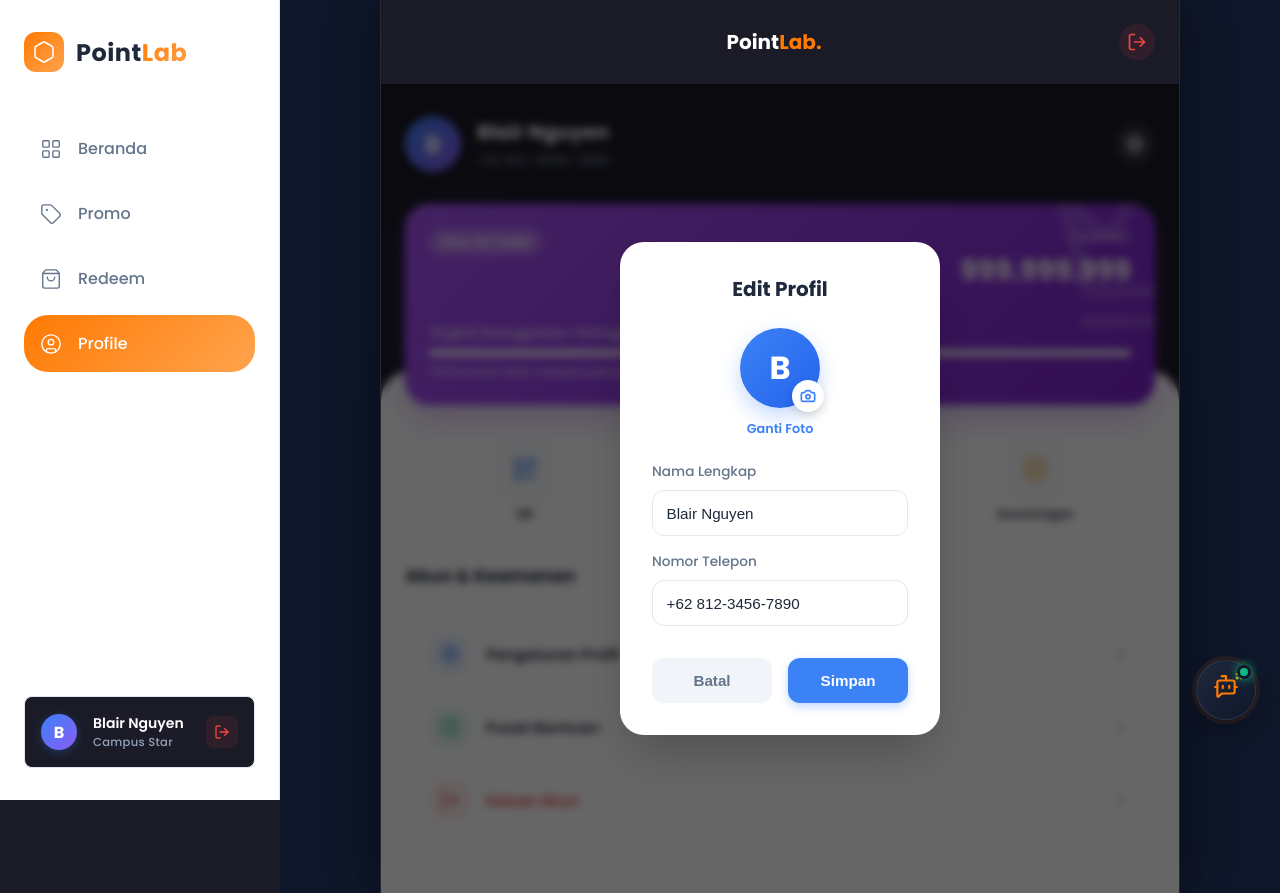
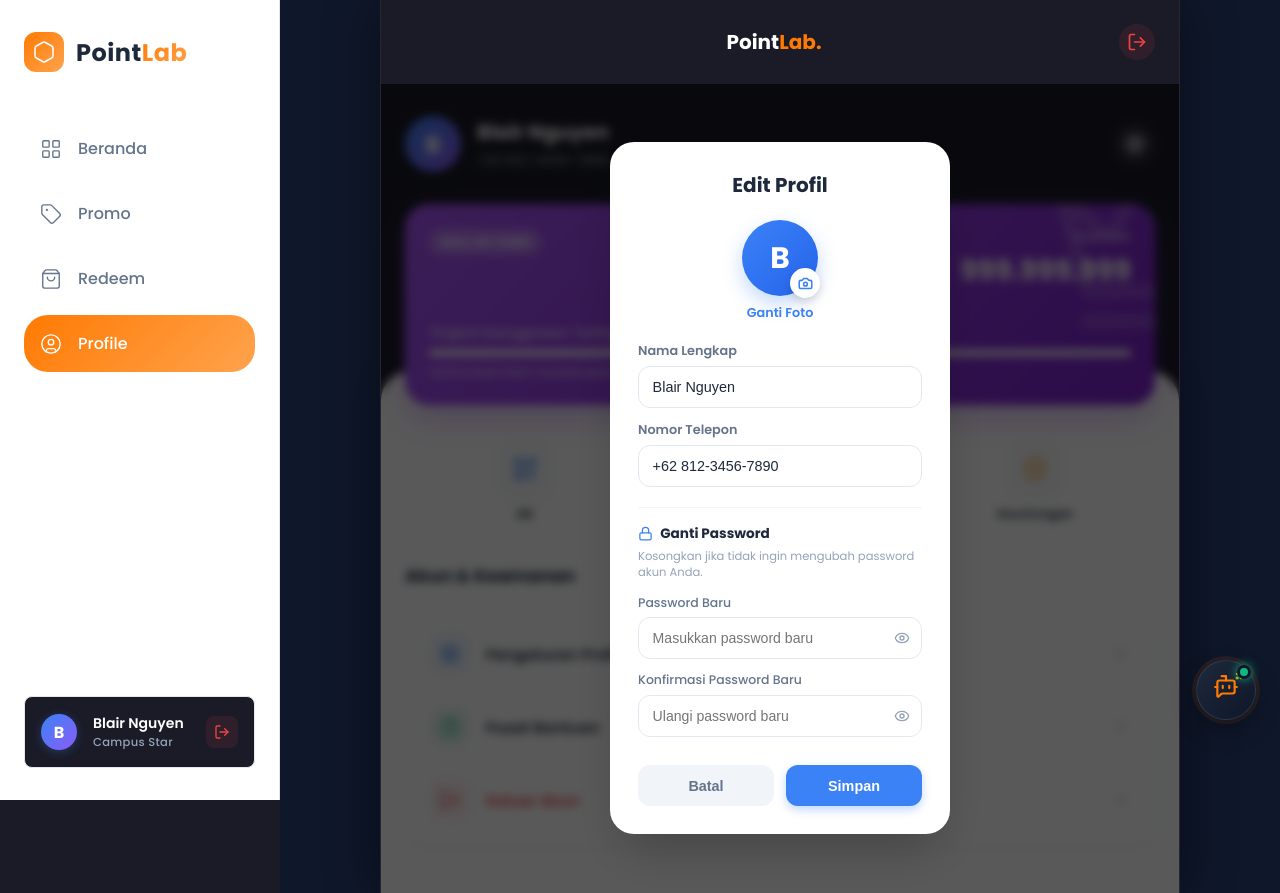
Before and after one commit to Ayeshaalsidiq/PointLab, a React (Vite) app: page /membership in a window 1280 px wide. Both pictures are taken after a click on the element 1135 px from the left and 144 px from the top of the page. Built offline with nearby package versions, Linux system fonts and the light colour scheme.

Commit message:
feat: tambah pop up konfirmasi hapus riwayat chat dan form edit password di profil

```diff
--- a/src/pages/AIChat.jsx
+++ b/src/pages/AIChat.jsx
@@ -3,7 +3,7 @@ import { useNavigate, useLocation } from 'react-router-dom';
 import {
   ArrowLeft, Send, Sparkles, User, Copy, Check,
   Utensils, MapPin, Coins, Ticket, History, Plus,
-  Trash2, X, MessageSquare, Clock
+  Trash2, X, MessageSquare, Clock, AlertTriangle
 } from 'lucide-react';
 
 // Knowledge Resolver Mandiri jika RAG/Gemini mengalami kendala/limit
@@ -247,6 +247,7 @@ const AIChat = () => {
   });
 
   const [showHistoryDrawer, setShowHistoryDrawer] = useState(false);
+  const [showClearConfirmModal, setShowClearConfirmModal] = useState(false);
   const [inputValue, setInputValue] = useState('');
   const [isTyping, setIsTyping] = useState(false);
   const [copiedId, setCopiedId] = useState(null);
@@ -489,12 +490,15 @@ Jawab ramah, padat, dan jangan pakai nomor sitasi seperti [1].`;
   };
 
   const handleClearAllHistory = () => {
-    if (window.confirm("Hapus semua riwayat sesi obrolan?")) {
-      const brandNew = createNewSessionObject();
-      setSessions([brandNew]);
-      setActiveSessionId(brandNew.id);
-      setShowHistoryDrawer(false);
-    }
+    setShowClearConfirmModal(true);
+  };
+
+  const confirmClearAllHistory = () => {
+    const brandNew = createNewSessionObject();
+    setSessions([brandNew]);
+    setActiveSessionId(brandNew.id);
+    setShowClearConfirmModal(false);
+    setShowHistoryDrawer(false);
   };
 
   // Kartu rekomendasi pertanyaan
@@ -903,6 +907,92 @@ Jawab ramah, padat, dan jangan pakai nomor sitasi seperti [1].`;
         </div>
       )}
 
+      {/* Pop-up Konfirmasi Hapus Seluruh Riwayat Chat */}
+      {showClearConfirmModal && (
+        <div
+          style={{
+            position: 'fixed', inset: 0, zIndex: 120,
+            background: 'rgba(15, 23, 42, 0.65)',
+            backdropFilter: 'blur(6px)',
+            display: 'flex', justifyContent: 'center', alignItems: 'center',
+            padding: '1.5rem',
+            animation: 'fade-in 0.2s ease-out'
+          }}
+          onClick={() => setShowClearConfirmModal(false)}
+        >
+          <div
+            style={{
+              background: '#FFFFFF',
+              borderRadius: '24px',
+              padding: '2rem 1.75rem',
+              width: '100%',
+              maxWidth: '340px',
+              display: 'flex',
+              flexDirection: 'column',
+              alignItems: 'center',
+              textAlign: 'center',
+              boxShadow: '0 25px 50px -12px rgba(0, 0, 0, 0.25)',
+              border: '1px solid #E2E8F0',
+              animation: 'fade-in 0.25s ease-out'
+            }}
+            onClick={(e) => e.stopPropagation()}
+          >
+            {/* Warning Icon Badge */}
+            <div style={{
+              width: '60px', height: '60px', borderRadius: '50%',
+              background: '#FEE2E2', border: '1px solid #FECACA',
+              display: 'flex', justifyContent: 'center', alignItems: 'center',
+              color: '#EF4444', marginBottom: '1.25rem',
+              boxShadow: '0 8px 20px rgba(239, 68, 68, 0.15)'
+            }}>
+              <AlertTriangle size={30} strokeWidth={2.2} />
+            </div>
+
+            {/* Title & Message */}
+            <h3 style={{ margin: '0 0 0.5rem 0', fontSize: '1.2rem', fontWeight: 700, color: '#1E293B', fontFamily: 'Poppins, sans-serif' }}>
+              Hapus Semua Riwayat?
+            </h3>
+            <p style={{ margin: '0 0 1.75rem 0', fontSize: '0.875rem', color: '#64748B', lineHeight: 1.5 }}>
+              Seluruh sesi obrolan yang tersimpan akan dihapus secara permanen. Tindakan ini tidak dapat dibatalkan.
+            </p>
+
+            {/* Action Buttons */}
+            <div style={{ display: 'flex', gap: '0.75rem', width: '100%' }}>
+              <button
+                onClick={() => setShowClearConfirmModal(false)}
+                style={{
+                  flex: 1, padding: '0.85rem',
+                  background: '#F1F5F9', border: 'none',
+                  borderRadius: '14px', color: '#64748B',
+                  fontWeight: 600, fontSize: '0.9rem',
+                  cursor: 'pointer', transition: 'all 0.2s'
+                }}
+                onMouseOver={(e) => e.currentTarget.style.background = '#E2E8F0'}
+                onMouseOut={(e) => e.currentTarget.style.background = '#F1F5F9'}
+              >
+                Batal
+              </button>
+              <button
+                onClick={confirmClearAllHistory}
+                style={{
+                  flex: 1, padding: '0.85rem',
+                  background: 'linear-gradient(135deg, #EF4444 0%, #DC2626 100%)',
+                  border: 'none', borderRadius: '14px',
+                  color: '#FFFFFF', fontWeight: 700, fontSize: '0.9rem',
+                  cursor: 'pointer', boxShadow: '0 4px 12px rgba(239, 68, 68, 0.3)',
+                  transition: 'all 0.2s', display: 'flex', alignItems: 'center', justifyContent: 'center', gap: '0.35rem'
+                }}
+                onMouseOver={(e) => e.currentTarget.style.opacity = '0.9'}
+                onMouseOut={(e) => e.currentTarget.style.opacity = '1'}
+              >
+                <Trash2 size={16} />
+                <span>Hapus Semua</span>
+              </button>
+            </div>
+          </div>
+        </div>
+      )}
+
       {/* Main Conversation Feed */}
       <div style={{
         flex: 1,
--- a/src/pages/Membership.jsx
+++ b/src/pages/Membership.jsx
@@ -1,4 +1,4 @@
-import { Crown, CheckCircle2, ShieldCheck, Settings, LogOut, ChevronRight, Wallet, Clock, HelpCircle, QrCode, Star, Camera } from 'lucide-react';
+import { Crown, CheckCircle2, ShieldCheck, Settings, LogOut, ChevronRight, Wallet, Clock, HelpCircle, QrCode, Star, Camera, Lock, Eye, EyeOff } from 'lucide-react';
 import { useNavigate } from 'react-router-dom';
 import { useState } from 'react';
 import { useUser } from '../context/UserContext';
@@ -10,15 +10,59 @@ const Membership = () => {
   const [showEditProfileModal, setShowEditProfileModal] = useState(false);
   const [showBenefitModal, setShowBenefitModal] = useState(false);
   const [showHelpModal, setShowHelpModal] = useState(false);
-  const [profileName, setProfileName] = useState('Blair Nguyen');
-  const [profilePhone, setProfilePhone] = useState('+62 812-3456-7890');
-  const [profileImage, setProfileImage] = useState(null);
+  const [profileName, setProfileName] = useState(() => localStorage.getItem('pointlab_user_name') || 'Blair Nguyen');
+  const [profilePhone, setProfilePhone] = useState(() => localStorage.getItem('pointlab_user_phone') || '+62 812-3456-7890');
+  const [profileImage, setProfileImage] = useState(() => localStorage.getItem('pointlab_user_image') || null);
   const [showToast, setShowToast] = useState(false);
+  const [toastMessage, setToastMessage] = useState('Profil berhasil diperbarui!');
+
+  // State untuk Edit Password
+  const [password, setPassword] = useState('');
+  const [confirmPassword, setConfirmPassword] = useState('');
+  const [showNewPassword, setShowNewPassword] = useState(false);
+  const [showConfirmPassword, setShowConfirmPassword] = useState(false);
+  const [passwordError, setPasswordError] = useState('');
 
   const handleImageChange = (e) => {
     if (e.target.files && e.target.files[0]) {
-      setProfileImage(URL.createObjectURL(e.target.files[0]));
+      const url = URL.createObjectURL(e.target.files[0]);
+      setProfileImage(url);
+      localStorage.setItem('pointlab_user_image', url);
     }
+  };
+
+  const handleSaveProfile = () => {
+    // Validasi Password jika diisi
+    if (password.trim() || confirmPassword.trim()) {
+      if (password.length < 6) {
+        setPasswordError('Password baru minimal 6 karakter.');
+        return;
+      }
+      if (password !== confirmPassword) {
+        setPasswordError('Konfirmasi password tidak cocok.');
+        return;
+      }
+      localStorage.setItem('pointlab_user_password', password);
+    }
+
+    localStorage.setItem('pointlab_user_name', profileName);
+    localStorage.setItem('pointlab_user_phone', profilePhone);
+
+    // Reset input password & error
+    setPassword('');
+    setConfirmPassword('');
+    setPasswordError('');
+    setShowEditProfileModal(false);
+    setToastMessage('Profil & password berhasil diperbarui!');
+    setShowToast(true);
+    setTimeout(() => setShowToast(false), 3000);
+  };
+
+  const handleCloseEditProfile = () => {
+    setPassword('');
+    setConfirmPassword('');
+    setPasswordError('');
+    setShowEditProfileModal(false);
   };
 
   return (
@@ -188,38 +232,102 @@ const Membership = () => {
 
       {/* Edit Profile Modal */}
       {showEditProfileModal && (
-        <div style={{ position: 'fixed', top: 0, left: 0, right: 0, bottom: 0, background: 'rgba(0,0,0,0.6)', zIndex: 100, display: 'flex', justifyContent: 'center', alignItems: 'center', padding: '1.5rem', backdropFilter: 'blur(4px)' }}>
-          <div className="animate-fade-in" style={{ background: 'white', borderRadius: '24px', padding: '2rem', width: '100%', maxWidth: '320px', display: 'flex', flexDirection: 'column', boxShadow: '0 25px 50px -12px rgba(0, 0, 0, 0.25)' }}>
-            <h3 style={{ margin: '0 0 1.5rem 0', color: '#1E293B', textAlign: 'center', fontSize: '1.25rem', fontWeight: 700 }}>Edit Profil</h3>
+        <div style={{ position: 'fixed', top: 0, left: 0, right: 0, bottom: 0, background: 'rgba(0,0,0,0.65)', zIndex: 100, display: 'flex', justifyContent: 'center', alignItems: 'center', padding: '1.5rem', backdropFilter: 'blur(5px)' }}>
+          <div className="animate-fade-in" style={{ background: 'white', borderRadius: '24px', padding: '1.75rem', width: '100%', maxWidth: '340px', maxHeight: '90vh', overflowY: 'auto', display: 'flex', flexDirection: 'column', boxShadow: '0 25px 50px -12px rgba(0, 0, 0, 0.25)' }}>
+            <h3 style={{ margin: '0 0 1.25rem 0', color: '#1E293B', textAlign: 'center', fontSize: '1.25rem', fontWeight: 700 }}>Edit Profil</h3>
 
             {/* Edit Profile Picture */}
-            <div style={{ display: 'flex', flexDirection: 'column', alignItems: 'center', marginBottom: '1.5rem' }}>
-              <div style={{ position: 'relative', width: '80px', height: '80px', marginBottom: '0.75rem' }}>
-                <div style={{ width: '100%', height: '100%', borderRadius: '50%', background: 'linear-gradient(135deg, #3B82F6 0%, #2563EB 100%)', display: 'flex', justifyContent: 'center', alignItems: 'center', color: 'white', fontSize: '2rem', fontWeight: 700, boxShadow: '0 8px 20px rgba(59, 130, 246, 0.3)', overflow: 'hidden' }}>
+            <div style={{ display: 'flex', flexDirection: 'column', alignItems: 'center', marginBottom: '1.25rem' }}>
+              <div style={{ position: 'relative', width: '76px', height: '76px', marginBottom: '0.5rem' }}>
+                <div style={{ width: '100%', height: '100%', borderRadius: '50%', background: 'linear-gradient(135deg, #3B82F6 0%, #2563EB 100%)', display: 'flex', justifyContent: 'center', alignItems: 'center', color: 'white', fontSize: '1.85rem', fontWeight: 700, boxShadow: '0 8px 20px rgba(59, 130, 246, 0.3)', overflow: 'hidden' }}>
                   {profileImage ? (
                     <img src={profileImage} alt="Profile" style={{ width: '100%', height: '100%', objectFit: 'cover' }} />
                   ) : (
                     profileName.charAt(0)
                   )}
                 </div>
-                <label htmlFor="profile-upload" style={{ position: 'absolute', bottom: '-4px', right: '-4px', background: 'white', borderRadius: '50%', width: '32px', height: '32px', display: 'flex', justifyContent: 'center', alignItems: 'center', boxShadow: '0 4px 10px rgba(0,0,0,0.15)', cursor: 'pointer', border: '3px solid white', color: '#3B82F6', transition: 'transform 0.2s' }} onMouseOver={(e) => e.currentTarget.style.transform = 'scale(1.1)'} onMouseOut={(e) => e.currentTarget.style.transform = 'scale(1)'}>
-                  <Camera size={16} strokeWidth={2.5} />
+                <label htmlFor="profile-upload" style={{ position: 'absolute', bottom: '-2px', right: '-2px', background: 'white', borderRadius: '50%', width: '30px', height: '30px', display: 'flex', justifyContent: 'center', alignItems: 'center', boxShadow: '0 4px 10px rgba(0,0,0,0.15)', cursor: 'pointer', border: '3px solid white', color: '#3B82F6', transition: 'transform 0.2s' }} onMouseOver={(e) => e.currentTarget.style.transform = 'scale(1.1)'} onMouseOut={(e) => e.currentTarget.style.transform = 'scale(1)'}>
+                  <Camera size={15} strokeWidth={2.5} />
                 </label>
                 <input id="profile-upload" type="file" accept="image/*" style={{ display: 'none' }} onChange={handleImageChange} />
               </div>
               <label htmlFor="profile-upload" style={{ fontSize: '0.8rem', color: '#3B82F6', fontWeight: 600, cursor: 'pointer' }}>Ganti Foto</label>
             </div>
-            <div style={{ marginBottom: '1rem' }}>
-              <label style={{ display: 'block', marginBottom: '0.5rem', fontSize: '0.85rem', color: '#64748B', fontWeight: 500 }}>Nama Lengkap</label>
-              <input type="text" value={profileName} onChange={(e) => setProfileName(e.target.value)} style={{ width: '100%', padding: '0.85rem', borderRadius: '12px', border: '1px solid #E2E8F0', outline: 'none', boxSizing: 'border-box', fontSize: '0.95rem', color: '#1E293B' }} />
+
+            {/* Nama Lengkap */}
+            <div style={{ marginBottom: '0.85rem' }}>
+              <label style={{ display: 'block', marginBottom: '0.35rem', fontSize: '0.8rem', color: '#64748B', fontWeight: 600 }}>Nama Lengkap</label>
+              <input type="text" value={profileName} onChange={(e) => setProfileName(e.target.value)} style={{ width: '100%', padding: '0.75rem 0.85rem', borderRadius: '12px', border: '1px solid #E2E8F0', outline: 'none', boxSizing: 'border-box', fontSize: '0.9rem', color: '#1E293B' }} />
             </div>
-            <div style={{ marginBottom: '2rem' }}>
-              <label style={{ display: 'block', marginBottom: '0.5rem', fontSize: '0.85rem', color: '#64748B', fontWeight: 500 }}>Nomor Telepon</label>
-              <input type="tel" value={profilePhone} onChange={(e) => setProfilePhone(e.target.value)} style={{ width: '100%', padding: '0.85rem', borderRadius: '12px', border: '1px solid #E2E8F0', outline: 'none', boxSizing: 'border-box', fontSize: '0.95rem', color: '#1E293B' }} />
+
+            {/* Nomor Telepon */}
+            <div style={{ marginBottom: '1.25rem' }}>
+              <label style={{ display: 'block', marginBottom: '0.35rem', fontSize: '0.8rem', color: '#64748B', fontWeight: 600 }}>Nomor Telepon</label>
+              <input type="tel" value={profilePhone} onChange={(e) => setProfilePhone(e.target.value)} style={{ width: '100%', padding: '0.75rem 0.85rem', borderRadius: '12px', border: '1px solid #E2E8F0', outline: 'none', boxSizing: 'border-box', fontSize: '0.9rem', color: '#1E293B' }} />
             </div>
-            <div style={{ display: 'flex', gap: '1rem' }}>
-              <button onClick={() => setShowEditProfileModal(false)} style={{ flex: 1, padding: '0.85rem', background: '#F1F5F9', color: '#64748B', border: 'none', borderRadius: '12px', fontWeight: 600, fontSize: '0.95rem', cursor: 'pointer' }}>Batal</button>
-              <button onClick={() => { setShowEditProfileModal(false); setShowToast(true); setTimeout(() => setShowToast(false), 3000); }} style={{ flex: 1, padding: '0.85rem', background: '#3B82F6', color: 'white', border: 'none', borderRadius: '12px', fontWeight: 600, fontSize: '0.95rem', cursor: 'pointer', boxShadow: '0 4px 10px rgba(59, 130, 246, 0.3)' }}>Simpan</button>
+
+            {/* Kolom Edit Password */}
+            <div style={{ borderTop: '1px solid #F1F5F9', paddingTop: '1rem', marginBottom: '1.5rem' }}>
+              <div style={{ display: 'flex', alignItems: 'center', gap: '0.45rem', marginBottom: '0.25rem' }}>
+                <Lock size={15} color="#3B82F6" />
+                <span style={{ fontSize: '0.85rem', fontWeight: 700, color: '#1E293B' }}>Ganti Password</span>
+              </div>
+              <p style={{ margin: '0 0 0.85rem 0', fontSize: '0.72rem', color: '#94A3B8', lineHeight: 1.4 }}>
+                Kosongkan jika tidak ingin mengubah password akun Anda.
+              </p>
+
+              {/* Password Baru */}
+              <div style={{ marginBottom: '0.75rem' }}>
+                <label style={{ display: 'block', marginBottom: '0.35rem', fontSize: '0.78rem', color: '#64748B', fontWeight: 500 }}>Password Baru</label>
+                <div style={{ position: 'relative' }}>
+                  <input
+                    type={showNewPassword ? "text" : "password"}
+                    placeholder="Masukkan password baru"
+                    value={password}
+                    onChange={(e) => { setPassword(e.target.value); setPasswordError(''); }}
+                    style={{ width: '100%', padding: '0.75rem 2.4rem 0.75rem 0.85rem', borderRadius: '12px', border: passwordError ? '1px solid #EF4444' : '1px solid #E2E8F0', outline: 'none', boxSizing: 'border-box', fontSize: '0.88rem', color: '#1E293B' }}
+                  />
+                  <button
+                    type="button"
+                    onClick={() => setShowNewPassword(!showNewPassword)}
+                    style={{ position: 'absolute', right: '0.75rem', top: '50%', transform: 'translateY(-50%)', background: 'none', border: 'none', color: '#94A3B8', cursor: 'pointer', display: 'flex', alignItems: 'center', padding: 0 }}
+                  >
+                    {showNewPassword ? <EyeOff size={16} /> : <Eye size={16} />}
+                  </button>
+                </div>
+              </div>
+
+              {/* Konfirmasi Password Baru */}
+              <div style={{ marginBottom: '0.25rem' }}>
+                <label style={{ display: 'block', marginBottom: '0.35rem', fontSize: '0.78rem', color: '#64748B', fontWeight: 500 }}>Konfirmasi Password Baru</label>
+                <div style={{ position: 'relative' }}>
+                  <input
+                    type={showConfirmPassword ? "text" : "password"}
+                    placeholder="Ulangi password baru"
+                    value={confirmPassword}
+                    onChange={(e) => { setConfirmPassword(e.target.value); setPasswordError(''); }}
+                    style={{ width: '100%', padding: '0.75rem 2.4rem 0.75rem 0.85rem', borderRadius: '12px', border: passwordError ? '1px solid #EF4444' : '1px solid #E2E8F0', outline: 'none', boxSizing: 'border-box', fontSize: '0.88rem', color: '#1E293B' }}
+                  />
+                  <button
+                    type="button"
+                    onClick={() => setShowConfirmPassword(!showConfirmPassword)}
+                    style={{ position: 'absolute', right: '0.75rem', top: '50%', transform: 'translateY(-50%)', background: 'none', border: 'none', color: '#94A3B8', cursor: 'pointer', display: 'flex', alignItems: 'center', padding: 0 }}
+                  >
+                    {showConfirmPassword ? <EyeOff size={16} /> : <Eye size={16} />}
+                  </button>
+                </div>
+              </div>
+
+              {passwordError && (
+                <p style={{ margin: '0.4rem 0 0 0', color: '#EF4444', fontSize: '0.75rem', fontWeight: 600 }}>
+                  {passwordError}
+                </p>
+              )}
+            </div>
+
+            <div style={{ display: 'flex', gap: '0.75rem' }}>
+              <button onClick={handleCloseEditProfile} style={{ flex: 1, padding: '0.8rem', background: '#F1F5F9', color: '#64748B', border: 'none', borderRadius: '12px', fontWeight: 600, fontSize: '0.9rem', cursor: 'pointer' }}>Batal</button>
+              <button onClick={handleSaveProfile} style={{ flex: 1, padding: '0.8rem', background: '#3B82F6', color: 'white', border: 'none', borderRadius: '12px', fontWeight: 600, fontSize: '0.9rem', cursor: 'pointer', boxShadow: '0 4px 10px rgba(59, 130, 246, 0.3)' }}>Simpan</button>
             </div>
           </div>
         </div>
```
